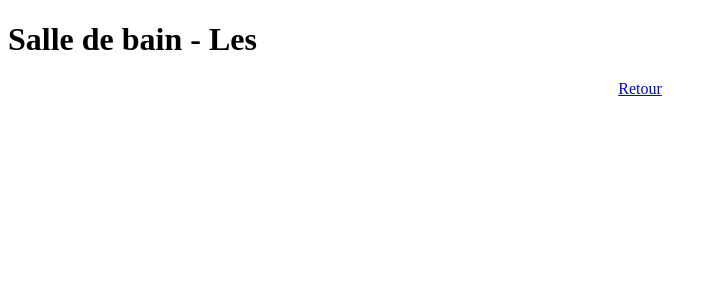
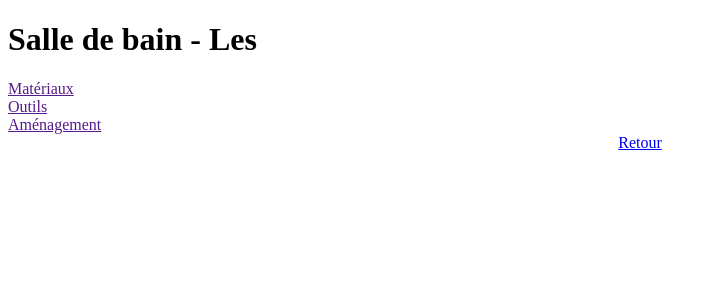
Before and after one commit to Sankatouille/Hackathon-2-ManyMany, a Symfony app: template templates/categorie/show.html.twig in a window 1280 px wide. Shown: the top 300 px of the page, without its empty margins (0-717 px from the left). Run offline with Twig, Linux system fonts and the light colour scheme; the template is opened without the code that fills it, so the values that code supplies are empty; some libraries are stand-ins or nearby versions.

Commit message:
mise en place des boutons tags en haut de page

```diff
--- a/templates/base.html.twig
+++ b/templates/base.html.twig
@@ -4,8 +4,8 @@
         <meta charset="UTF-8">
         <title>{% block title %}{% endblock %}</title>
         <link rel="preconnect" href="https://fonts.googleapis.com">
-		<link rel="preconnect" href="https://fonts.gstatic.com" crossorigin>
-		<link href="https://fonts.googleapis.com/css2?family=Montserrat:wght@400;900&family=Outfit:wght@400;700&family=Roboto:ital,wght@0,300;0,400;0,500;0,700;1,300;1,400;1,500;1,700&display=swap" rel="stylesheet">
+        <link rel="preconnect" href="https://fonts.gstatic.com" crossorigin>
+        <link href="https://fonts.googleapis.com/css2?family=Open+Sans&display=swap" rel="stylesheet">
 
         {% block stylesheets %}
         {{ encore_entry_link_tags('app') }}
--- a/templates/categorie/show.html.twig
+++ b/templates/categorie/show.html.twig
@@ -5,6 +5,20 @@
 {% block body %}
 
     <h1>Salle de bain - Les {{ categorie.nom }}</h1>
+
+    <div class="tags">
+        <div class="btnTags" value="Matériaux">
+             <a href="">Matériaux</a>
+        </div>
+
+        <div class="btnTags" value="Outils">
+             <a href="">Outils</a>
+        </div>
+
+        <div class="btnTags" value="Aménagement">
+            <a href="">Aménagement</a>
+        </div>
+    </div>
 
     <div class="contenant">
         <div class="souscategories">
```
Also changed, not shown: assets/styles/app.css (+31 -1 lines), src/Controller/CategorieController.php (+4 -3 lines), templates/categorie/index.html.twig (+11 -2 lines).
